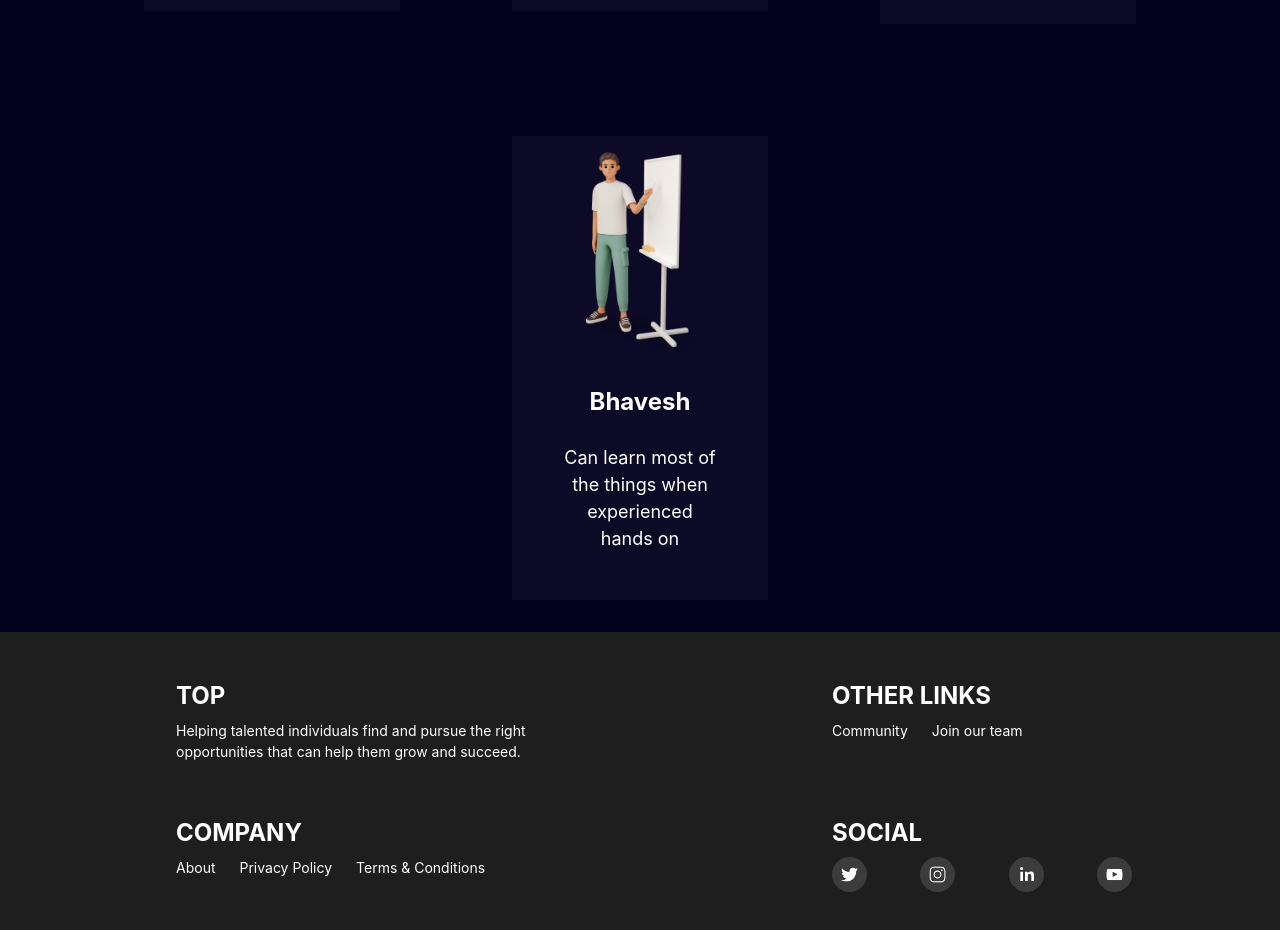
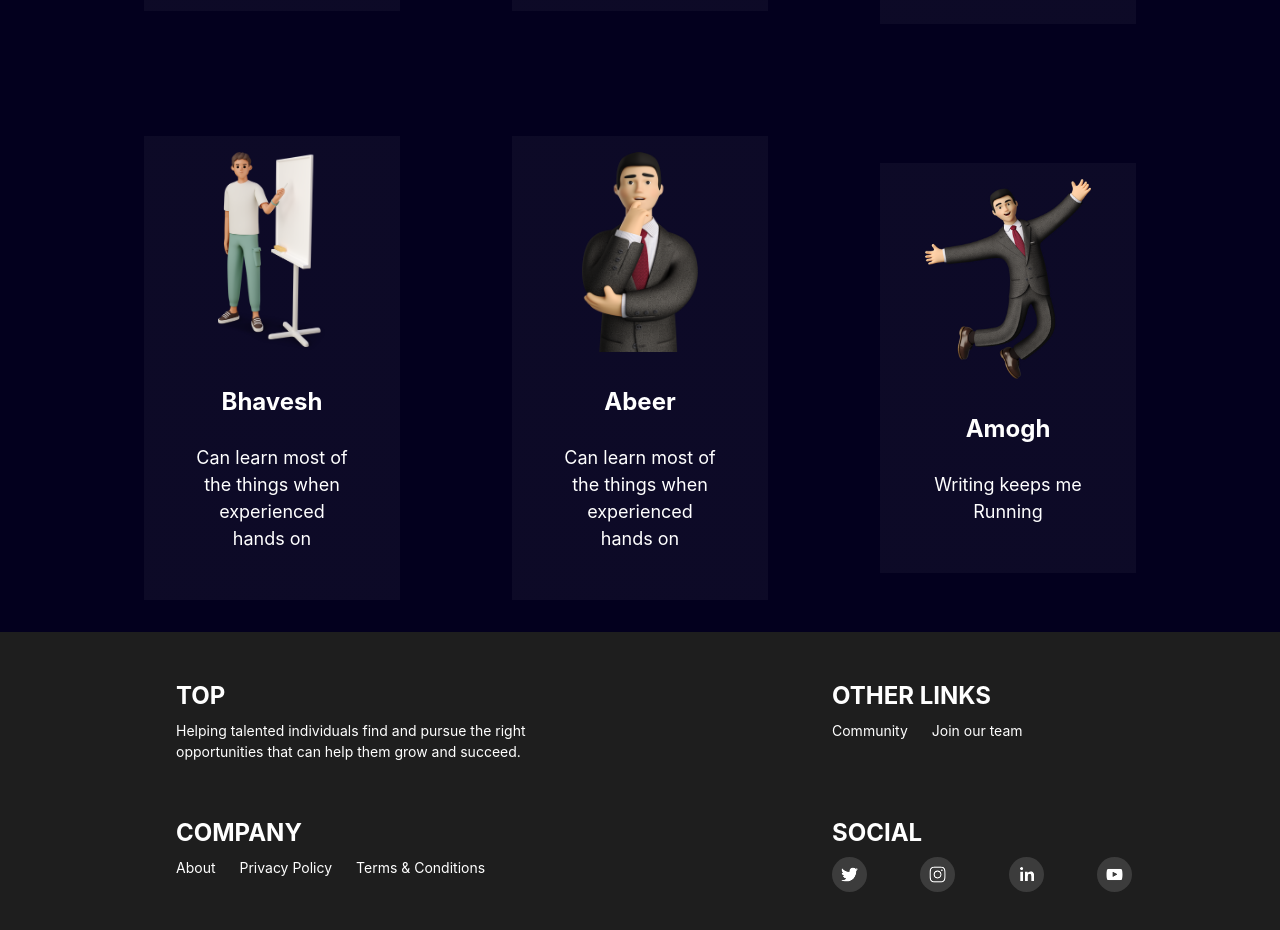
Before and after one commit to The-Opportunties-Portal/top-landing, a Next.js app: page /about in a window 1280 px wide. Shown: the part 1800-2730 px from the top of the page. Built offline with nearby package versions, Linux system fonts and the light colour scheme.

Commit message:
chore: add abeer and amogh to Our Team

```diff
--- a/components/about/OurTeam.tsx
+++ b/components/about/OurTeam.tsx
@@ -37,6 +37,16 @@ const TeamData = [
     name: "Bhavesh",
     image: "/images/bhavesh.png",
     bio: "Can learn most of the things when experienced hands on",
+  },
+  {
+    name: "Abeer",
+    image: "/images/abeer.png",
+    bio: "Can learn most of the things when experienced hands on",
+  },
+  {
+    name: "Amogh",
+    image: "/images/amogh.png",
+    bio: "Writing keeps me Running",
   },
 ];
 
```
Also changed, not shown: public/images/abeer.png (added), public/images/amogh.png (added).
